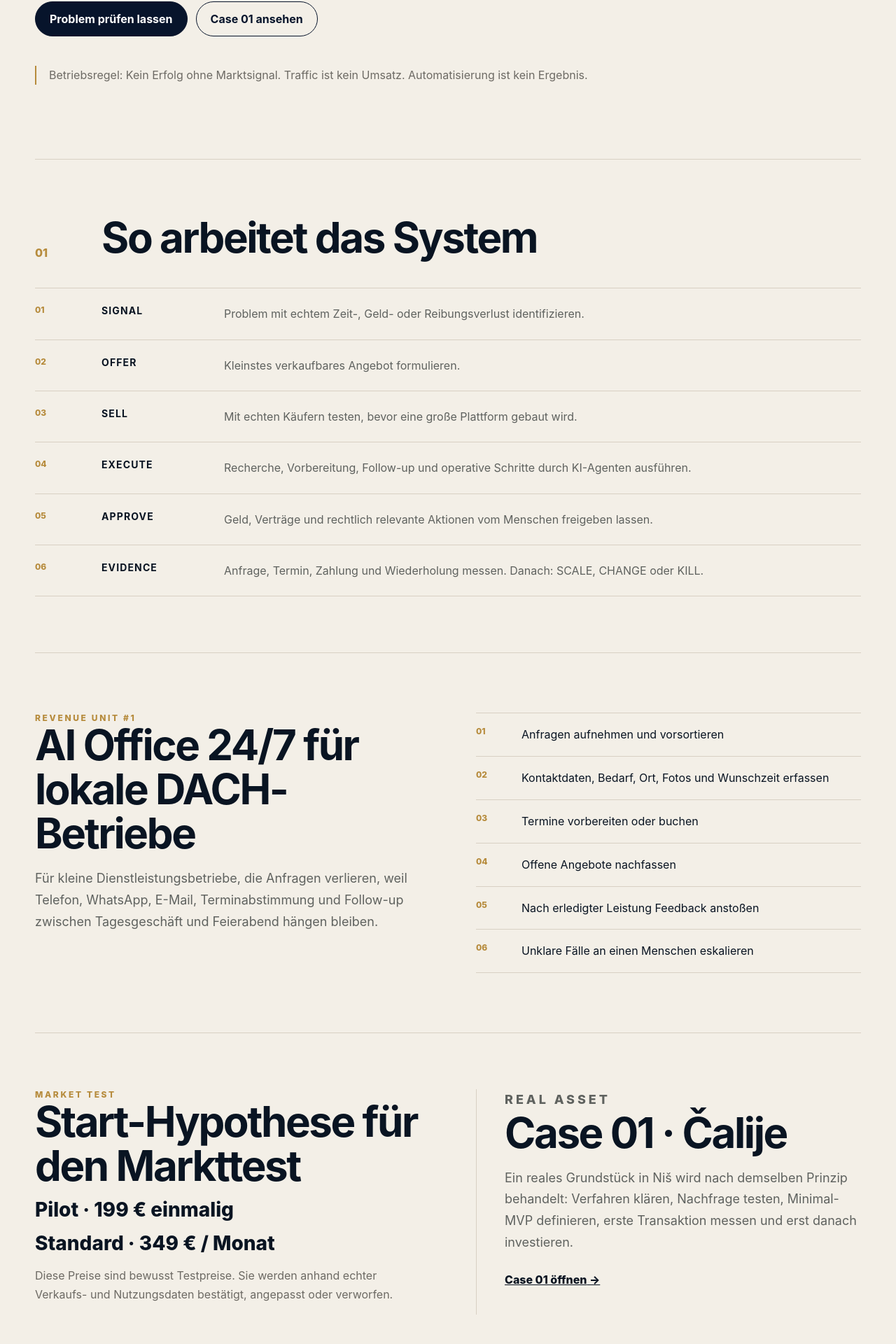
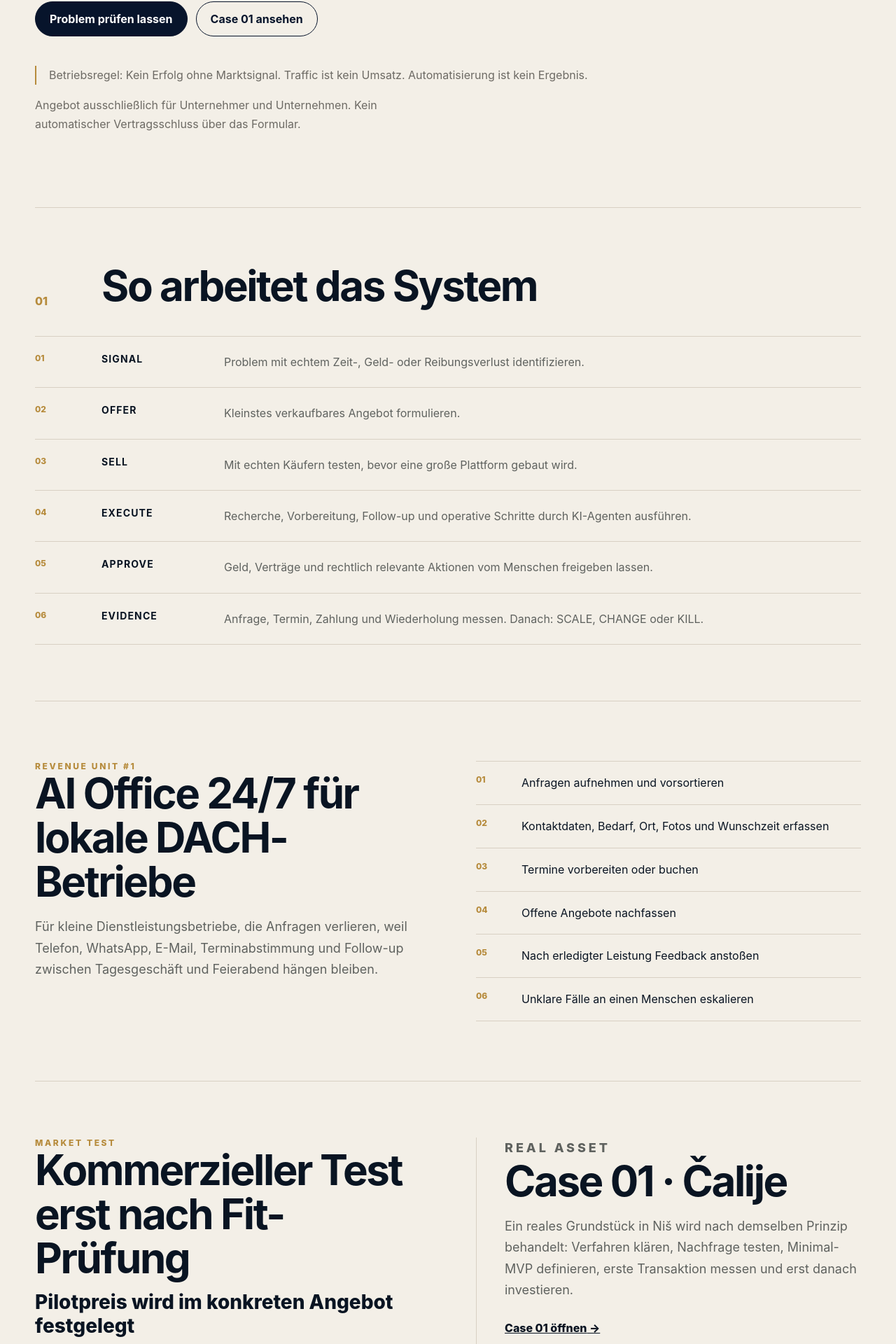
Before and after one commit to danininet/daninihub, a React (Vite) app in the folder daninihub-front/: page / in a window 1280 px wide. Shown: the part 739-2659 px from the top of the page at 70% size. Built offline with nearby package versions, Linux system fonts and the light colour scheme.

Commit message:
legal: make Revenue OS intake B2B and privacy-safe

```diff
--- a/daninihub-front/src/RevenueOSLanding.jsx
+++ b/daninihub-front/src/RevenueOSLanding.jsx
@@ -23,18 +23,20 @@ const COPY = {
     unitTitle: 'AI Office 24/7 für lokale DACH-Betriebe',
     unitLead: 'Für kleine Dienstleistungsbetriebe, die Anfragen verlieren, weil Telefon, WhatsApp, E-Mail, Terminabstimmung und Follow-up zwischen Tagesgeschäft und Feierabend hängen bleiben.',
     unitItems: ['Anfragen aufnehmen und vorsortieren','Kontaktdaten, Bedarf, Ort, Fotos und Wunschzeit erfassen','Termine vorbereiten oder buchen','Offene Angebote nachfassen','Nach erledigter Leistung Feedback anstoßen','Unklare Fälle an einen Menschen eskalieren'],
-    priceTitle: 'Start-Hypothese für den Markttest',
-    price1: 'Pilot · 199 € einmalig',
-    price2: 'Standard · 349 € / Monat',
-    priceNote: 'Diese Preise sind bewusst Testpreise. Sie werden anhand echter Verkaufs- und Nutzungsdaten bestätigt, angepasst oder verworfen.',
+    priceTitle: 'Kommerzieller Test erst nach Fit-Prüfung',
+    price1: 'Pilotpreis wird im konkreten Angebot festgelegt',
+    price2: 'Monatlicher Betrieb erst nach messbarem Pilot-Signal',
+    priceNote: 'Öffentliche Preisangaben sind noch kein verbindliches Angebot. Endpreis und steuerliche Behandlung werden vor Auftragserteilung eindeutig ausgewiesen.',
     caseTitle: 'Case 01 · Čalije',
     caseText: 'Ein reales Grundstück in Niš wird nach demselben Prinzip behandelt: Verfahren klären, Nachfrage testen, Minimal-MVP definieren, erste Transaktion messen und erst danach investieren.',
     caseCta: 'Case 01 öffnen',
     contactTitle: 'Wo verliert Ihr Betrieb heute Zeit oder Anfragen?',
     contactText: 'Schreiben Sie den Engpass in eigenen Worten. Wir prüfen nicht, ob „KI interessant“ ist, sondern ob ein kleiner bezahlbarer Test einen realen Nutzen zeigen kann.',
-    name: 'Unternehmen / Name', email: 'E-Mail', phone: 'Telefon / WhatsApp (optional)', message: 'Was läuft heute schlecht oder kostet unnötig Zeit?', consent: 'Ich stimme der Verarbeitung meiner Angaben zur Bearbeitung dieser Anfrage zu.', send: 'Markttest anfragen', success: 'Anfrage erhalten. Der nächste Schritt ist die Fit-Prüfung und ein kleiner, klar abgegrenzter Test.', error: 'Senden fehlgeschlagen. Bitte schreiben Sie an info@daninihub.com.',
-    footer: 'DaniniHub · Revenue OS · Duisburg',
-    privacy: 'Datenschutz', imprint: 'Impressum', ai: 'AI Transparenz'
+    name: 'Unternehmen / Name', email: 'E-Mail', phone: 'Telefon / WhatsApp (optional)', message: 'Was läuft heute schlecht oder kostet unnötig Zeit?', consent: 'Ich habe die Datenschutzerklärung zur Kenntnis genommen. Diese Bestätigung ist keine Marketing-Einwilligung.', send: 'Markttest anfragen', success: 'Anfrage erhalten. Der nächste Schritt ist die Fit-Prüfung und ein kleiner, klar abgegrenzter Test.', error: 'Senden fehlgeschlagen. Bitte schreiben Sie an info@daninihub.com.',
+    footer: 'DaniniHub · Revenue OS · Duisburg · B2B',
+    b2b: 'Angebot ausschließlich für Unternehmer und Unternehmen. Kein automatischer Vertragsschluss über das Formular.',
+    sensitive: 'Bitte keine Passwörter, Ausweisdaten, Gesundheitsdaten oder Geschäftsgeheimnisse über das öffentliche Formular senden.',
+    privacy: 'Datenschutz', imprint: 'Impressum', cookies: 'Cookies', terms: 'B2B-Rahmen', ai: 'KI-Transparenz'
   },
   sr: {
     nav: ['Sistem','AI Office','Case 01','Kontakt'],
@@ -57,18 +59,20 @@ const COPY = {
     unitTitle: 'AI Office 24/7 za lokalne DACH firme',
     unitLead: 'Za male uslužne firme koje gube upite zato što telefon, WhatsApp, email, termini i follow-up ostaju između dnevnog posla i večernje administracije.',
     unitItems: ['Prijem i osnovna kvalifikacija upita','Prikupljanje kontakta, potrebe, lokacije, fotografija i željenog termina','Priprema ili rezervacija termina','Praćenje otvorenih ponuda','Traženje povratne informacije posle usluge','Prosleđivanje nejasnih slučajeva čoveku'],
-    priceTitle: 'Početna cenovna hipoteza za tržišni test',
-    price1: 'Pilot · 199 € jednokratno',
-    price2: 'Standard · 349 € / mesec',
-    priceNote: 'Ovo su test cene. Potvrđujemo ih, menjamo ili odbacujemo na osnovu stvarnih prodajnih i korisničkih podataka.',
+    priceTitle: 'Komercijalni test tek posle provere fit-a',
+    price1: 'Cena pilota se definiše u konkretnoj ponudi',
+    price2: 'Mesečni rad tek nakon merljivog signala iz pilota',
+    priceNote: 'Javni navodi nisu obavezujuća ponuda. Konačna cena i poreski tretman biće jasno navedeni pre prihvatanja posla.',
     caseTitle: 'Case 01 · Čalije',
     caseText: 'Stvarni plac u Nišu tretiramo istim principom: prvo procedura, zatim test potražnje, minimalni MVP, prva transakcija i tek onda veće ulaganje.',
     caseCta: 'Otvori Case 01',
     contactTitle: 'Gde vaša firma danas gubi vreme ili upite?',
     contactText: 'Napišite problem svojim rečima. Ne proveravamo da li je „AI zanimljiv“, nego da li mali plaćeni test može da pokaže stvarnu korist.',
-    name: 'Firma / ime', email: 'E-mail', phone: 'Telefon / WhatsApp (opciono)', message: 'Šta danas ne radi kako treba ili bespotrebno troši vreme?', consent: 'Saglasan sam da se podaci obrade radi odgovora na ovaj upit.', send: 'Zatraži tržišni test', success: 'Upit je primljen. Sledeći korak je provera fit-a i mali jasno ograničen test.', error: 'Slanje nije uspelo. Pišite na info@daninihub.com.',
-    footer: 'DaniniHub · Revenue OS · Duisburg',
-    privacy: 'Privatnost', imprint: 'Impresum', ai: 'AI transparentnost'
+    name: 'Firma / ime', email: 'E-mail', phone: 'Telefon / WhatsApp (opciono)', message: 'Šta danas ne radi kako treba ili bespotrebno troši vreme?', consent: 'Pročitao/la sam obaveštenje o privatnosti. Ova potvrda nije saglasnost za marketing.', send: 'Zatraži tržišni test', success: 'Upit je primljen. Sledeći korak je provera fit-a i mali jasno ograničen test.', error: 'Slanje nije uspelo. Pišite na info@daninihub.com.',
+    footer: 'DaniniHub · Revenue OS · Duisburg · B2B',
+    b2b: 'Ponuda je namenjena isključivo preduzetnicima i kompanijama. Kontakt forma sama ne zaključuje ugovor.',
+    sensitive: 'Ne šaljite lozinke, podatke iz ličnih dokumenata, zdravstvene podatke ni poslovne tajne kroz javnu formu.',
+    privacy: 'Privatnost', imprint: 'Impresum', cookies: 'Kolačići', terms: 'B2B okvir', ai: 'AI transparentnost'
   }
 }
 
@@ -101,8 +105,9 @@ export default function RevenueOSLanding({ lang='de', onLanguage }) {
       interest:'Danini Revenue OS / AI Office 24/7',
       message:String(d.get('message')||''),
       language:lang,
-      source:'ai-opportunity-check',
-      consent:d.get('consent')==='yes'
+      source:'revenue-os-intake',
+      privacy_acknowledged:d.get('privacy_ack')==='yes',
+      website:String(d.get('website')||'')
     }
     try{
       const r=await fetch('/api/contact',{method:'POST',headers:{'Content-Type':'application/json'},body:JSON.stringify(payload)})
@@ -123,7 +128,7 @@ export default function RevenueOSLanding({ lang='de', onLanguage }) {
         <h1>{t.title}</h1>
         <p className="ros-lead">{t.lead}</p>
         <div className="ros-actions"><a className="ros-btn primary" href="#contact">{t.primary}</a><a className="ros-btn secondary" href="https://calije.daninihub.com/">{t.secondary}</a></div>
-        <p className="ros-rule">{t.rule}</p>
+        <p className="ros-rule">{t.rule}</p><p className="ros-muted">{t.b2b}</p>
       </section>
 
       <section className="ros-section">
@@ -148,7 +153,9 @@ export default function RevenueOSLanding({ lang='de', onLanguage }) {
           <label>{t.email}<input name="email" type="email" required maxLength="180"/></label>
           <label>{t.phone}<input name="phone" maxLength="80"/></label>
           <label>{t.message}<textarea name="message" required minLength="20" maxLength="3000"/></label>
-          <label className="ros-consent"><input name="consent" type="checkbox" value="yes" required/><span>{t.consent}</span></label>
+          <label style={{display:'none'}} aria-hidden="true">Website<input name="website" tabIndex="-1" autoComplete="off"/></label>
+          <p className="ros-muted" style={{margin:0}}>{t.sensitive}</p>
+          <label className="ros-consent"><input name="privacy_ack" type="checkbox" value="yes" required/><span>{t.consent} <a href={lang==='sr'?'/sr/privatnost':'/de/datenschutz'}>{t.privacy}</a></span></label>
           <button className="ros-btn primary" disabled={state==='sending'}>{state==='sending'?'…':t.send}</button>
           {state==='success'&&<p className="ros-success">{t.success}</p>}
           {state==='error'&&<p className="ros-error">{t.error}</p>}
@@ -156,6 +163,6 @@ export default function RevenueOSLanding({ lang='de', onLanguage }) {
       </section>
     </main>
 
-    <footer className="ros-footer"><span>{t.footer}</span><div><a href={lang==='sr'?'/sr/impressum':'/de/impressum'}>{t.imprint}</a><a href={lang==='sr'?'/sr/privatnost':'/de/datenschutz'}>{t.privacy}</a><a href={lang==='sr'?'/sr/odricanje-odgovornosti':'/de/haftungsausschluss'}>{t.ai}</a></div></footer>
+    <footer className="ros-footer"><span>{t.footer}</span><div><a href={lang==='sr'?'/sr/impressum':'/de/impressum'}>{t.imprint}</a><a href={lang==='sr'?'/sr/privatnost':'/de/datenschutz'}>{t.privacy}</a><a href={lang==='sr'?'/sr/kolacici':'/de/cookies'}>{t.cookies}</a><a href={lang==='sr'?'/sr/uslovi':'/de/bedingungen'}>{t.terms}</a><a href={lang==='sr'?'/sr/ai-transparentnost':'/de/ai-transparenz'}>{t.ai}</a></div></footer>
   </div>
 }
```
